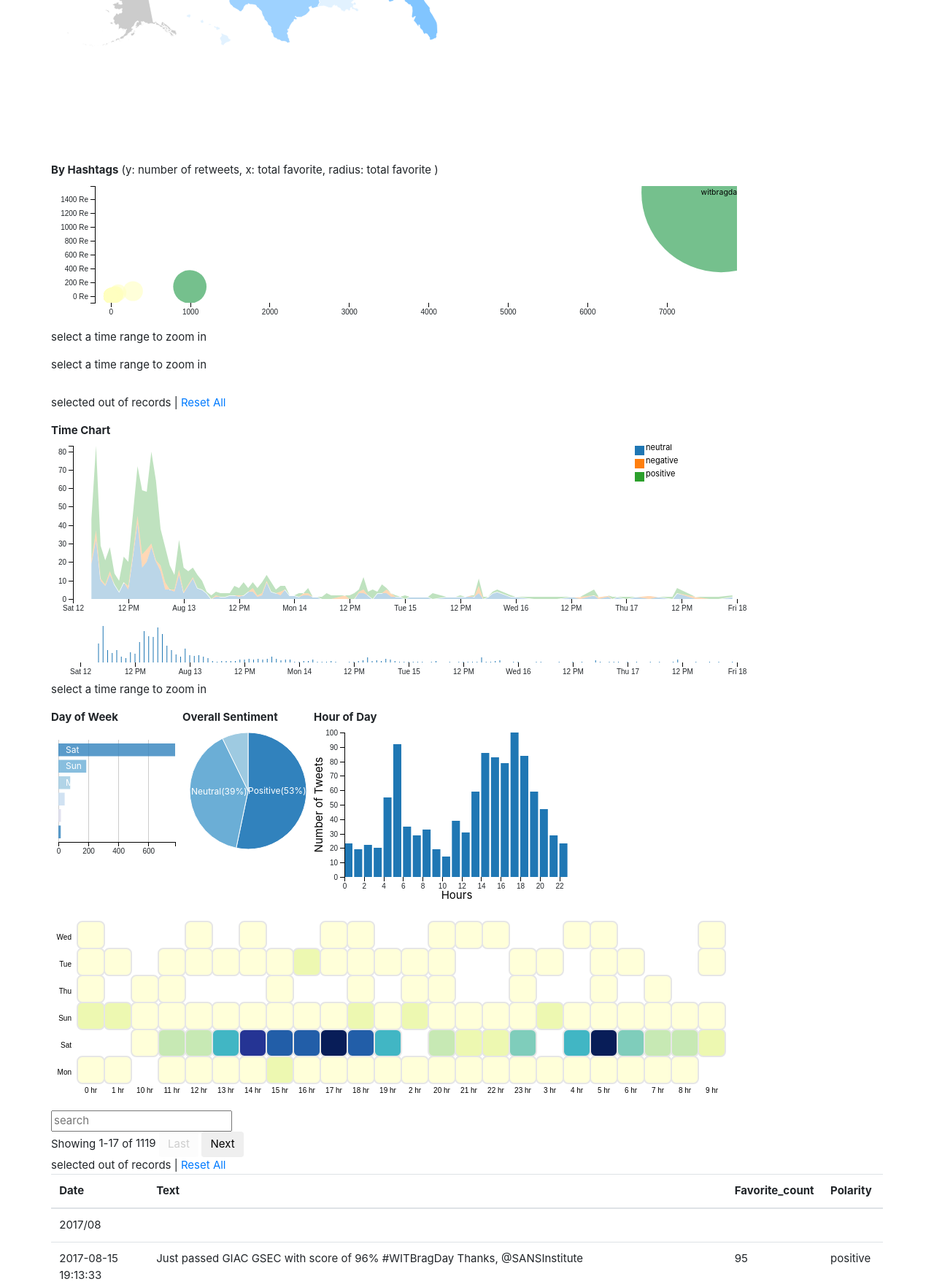
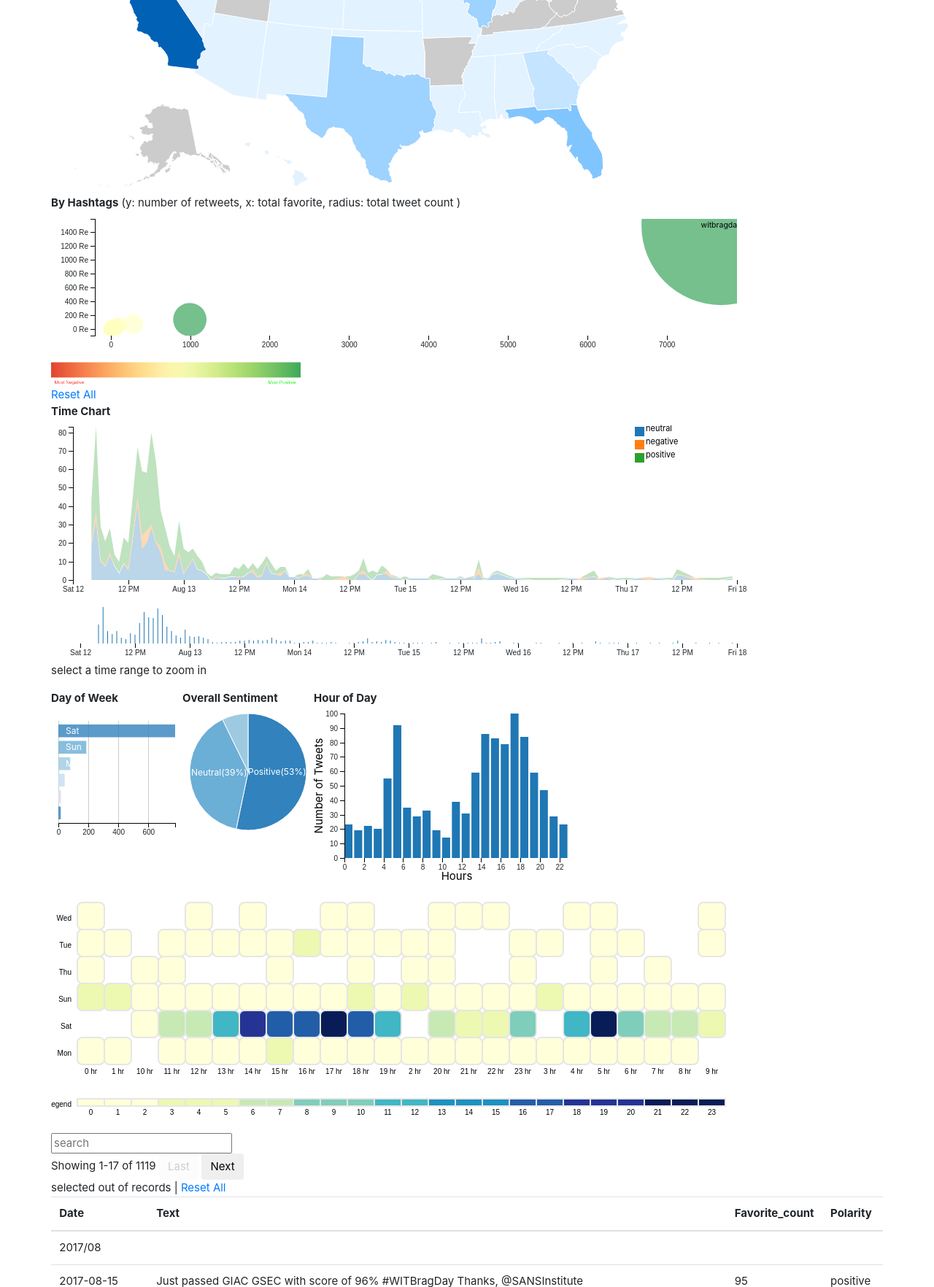
Before and after one commit to rupeshbasnet/twitter-data-vis, a Flask app: page /twitterData/final in a window 1280 px wide. Shown: the part 920-2684 px from the top of the page at 73% size. Run offline with Flask 2, Linux system fonts and the light colour scheme; some libraries are stand-ins or nearby versions.

Commit message:
added legends and everythig else

```diff
--- a/MainApp/templates/final_dash.html
+++ b/MainApp/templates/final_dash.html
@@ -13,82 +13,55 @@
     <!-- --- DASHBOARD ----------->
 
     <div class="row">
+      <div>
+        <strong>Most Used Hashtag Dashboard</strong>
+        <div id="dashboard" >
 
-        <div id="dashboard" >
-            <strong>Dashboard</strong>
             <a class="reset" href="javascript:yearlyBubbleChart.filterAll();dc.redrawAll();"
                style="display: none;">reset</a>
-
-
+      </div>
       </div>
       </div>
 <div class="row">
+  <div>
+    <strong>Most Used Keyword Dashboard</strong>
         <div id="dashboard2">
-            <strong>Dashboard 2</strong>
+
             <a class="reset" href="javascript:gainOrLossChart.filterAll();dc.redrawAll();"
                 style="display: none;">reset</a>
 
 
         </div>
         </div>
-    <!-- --- DASHBOARD2 ----------->
-    <div class="row">
-
     </div>
 
     <div class="row">
       <!-- ----- GEOLOCATION ---------->
-      <!--  <div class="chart-wrapper" id="chart-line1">
-            <strong>Timeline</strong>
-            <a class="reset" href="javascript:quarterChart.filterAll();dc.redrawAll();" style="display: none;">reset</a>
-            <div class="clearfix"></div>
-        </div>-->
         <div id="us-chart">
-            <strong>Tweet Distribution by States (color: total favourite counts)</strong>
+            <strong>Tweet Distribution by States (color: total tweet counts)</strong>
             <a class="reset" href="javascript:usChart.filterAll();dc.redrawAll();scalee();" style="display: none;">reset</a>
             <span class="reset" style="display: none;"> | Current filter: <span class="filter"></span></span>
             <div class="clearfix"></div>
         </div>
         <div class="clearfix"></div>
         <div id="industry-chart">
-            <strong>By Hashtags</strong> (y: number of retweets, x: total favorite, radius: total favorite )
+            <strong>By Hashtags</strong> (y: number of retweets, x: total favorite, radius: total tweet count )
             <a class="reset" href="javascript:industryChart.filterAll();dc.redrawAll();scalee();" style="display: none;">reset</a>
             <div class="clearfix"></div>
+
         </div>
+        <br>
+          <img height = "30%" width = "30%" src = "{{url_for('static', filename = 'bubblechartlegend.png')}}"/>
+
     </div>
 
-    <div class="row">
-        <div id="monthly-move-chart">
-            <strong></strong>
-            <span class="reset" style="display: none;">range: <span class="filter"></span></span>
-            <a class="reset" href="javascript:moveChart.filterAll();volumeChart.filterAll();dc.redrawAll();scalee();"
-               style="display: none;">reset</a>
-            <div class="clearfix"></div>
-        </div>
-    </div>
+    <div class ="row">
 
-    <div class="row">
-        <div id="monthly-volume-chart">
-        </div>
-        <p class="muted pull-right" style="margin-right: 15px;">select a time range to zoom in</p>
-    </div>
-
-    <div class="row">
-        <div id="us-chart"></div>
-        <p class="muted pull-right" style="margin-right: 15px;">select a time range to zoom in</p>
+      <a
+          href="javascript:dc.filterAll(); dc.renderAll();scalee();">Reset All</a>
       </div>
 
 
-    <div class="row">
-        <div>
-            <div class="dc-data-count">
-                <span class="filter-count"></span> selected out of <span class="total-count"></span> records | <a
-                    href="javascript:dc.filterAll(); dc.renderAll();scalee();">Reset All</a>
-            </div>
-        </div>
-        <table class="table table-hover dc-data-table">
-        </table>
-    </div>
 
     <div class="row">
         <div id="dc-time-chart2">
@@ -136,6 +109,8 @@
     <div class="row">
 
     <div id="test"></div>
+
+    <div id="heatmapKey"></div>
 </div>
     <div class="row">
         <div>
@@ -163,29 +138,6 @@
 
 <script>
 
-  /*    var parseDate = d3.timeParse("%Y-%m-%dT%H:%M:%S");
-
-      d3.csv('{{url_for('static', filename = 'multi-line_witbrag.csv')}}', function(error, data) {
-      data.forEach(function (d) {
-          d.date = parseDate(d.date);
-          d.value1 = +d.value1;
-          d.value2 = +d.value2;
-          d.value3 = +d.value3;
-      });
-
-      var chart = makeLineChart(data, 'date', {
-          'Negative': {column: 'value1'},
-          'Neutral': {column: 'value2'},
-          'Positive': {column: 'value3'}
-      });
-      chart.bind({selector:"#chart-line1",chartSize:{height:452, width:960}, axisLabels: {xAxis:'Dates', yAxis: 'Count'}});
-      chart.render();
-
-    }); */
-
-      //   drawWordCloud();
-
-    //var tagslist = dc.wordCloud("#tag-cloud")
 
           var tweetDistributionChart = dc.barChart('#tweet-distribution');
           var numberFormat = d3.format(".2f");
@@ -283,19 +235,11 @@
                           }
                      );
 
-            //  var sortByFoo = crossfilter.quicksort.by(function(d) { return d.count; });
-
-              //var authSort = sortByFoo(frequencyGroup,0,frequencyGroup.length);
-                //  console.log(authSort);
-
-                //console.log(frequencyGroup.value());
-
 
               var hashtagGroup = industries.group().reduceCount(function (d) {
                   return d["hashtags"].toLowerCase();
               });
 
-            //  console.log(hashtagGroup.top(20));
 
               var statsByIndustries = industries.group().reduce(
                       function (p, v) {
@@ -321,9 +265,6 @@
                           return {amountRaised: 0, deals: 0, polarity: '', pole: 0}
                       }
               );
-            //  console.log(statsByIndustries.top(3));
-              // define a daily volume Dimension
-
 
 
                var volumeByDay = data.dimension(function(d) {
@@ -407,6 +348,65 @@
 
              console.log(runGroup.top(3));
 
+             var minValue = 0;
+             var maxValue = 83;
+             var range = maxValue - minValue;
+
+              var heatArr = [];
+              for (var i = 0; i < 24; i++) {
+               heatArr.push({
+                 val: minValue + i / 23 * range,
+                 index: i
+               });
+              }
+
+              var ndx = crossfilter(heatArr);
+
+              var keyHeatmap = ndx.dimension(function(d) {
+                return [d.index, 1];
+              });
+
+              var keyHeatmapGroup = keyHeatmap.group().reduceSum(function(d) {
+                return d.val;
+              });
+
+              var heatmapChart = dc.heatMap("#heatmapKey");
+
+              var heatColorMapping = function(d) {
+                return d3.scale.linear().domain([minValue, maxValue]).range(["blue", "red"])(d);
+              };
+
+              heatColorMapping.domain = function() {
+                return [minValue, maxValue];
+              };
+
+              heatmapChart.width(45 * 20 + 80)
+              .height(50)
+                  .dimension(keyHeatmap)
+                  .group(keyHeatmapGroup)
+                  .colorAccessor(function(d) {
+                    return d.value;
+                  })
+                  .keyAccessor(function(d) { return d.key[0]; })
+                  .valueAccessor(function(d) { return d.key[1]; })
+                  //.colsLabel(function(d){
+                  //  return heatArr[d].val.toFixed(0);
+                  //})
+                  .rowsLabel(function(d) {
+                    return "Legend";
+                  })
+                  .transitionDuration(0)
+                  .title(function (d) {
+                      return "Legend";
+                  })
+                  .colors(["#ffffd9","#edf8b1","#c7e9b4","#7fcdbb","#41b6c4","#1d91c0","#225ea8","#253494","#081d58"])
+                  //legend(dc.htmlLegend().container('#name-legend').horizontal(true).highlightSelected(true))
+                  .calculateColorDomain();
+
+              heatmapChart.xBorderRadius(0);
+              heatmapChart.yBorderRadius(0);
+
+
               d3.json('{{url_for('static', filename = 'us-states.json')}}').then(function (statesJson) {
                   usChart.width(990)
                           .height(500)
@@ -418,14 +418,16 @@
                           .overlayGeoJson(statesJson.features, "state", function (d) {
                               return d.properties.name;
                           })
+                          .legend(dc.legend())
                       .projection(d3.geoAlbersUsa())
                       .valueAccessor(function(kv) {
-                          //console.log(kv);
                           return kv.value;
                       })
                           .title(function (d) {
                               return "State: " + d.key + "\nTotal tweets: " + numberFormat(d.value ? d.value : 0);
                           });
+
+
 
 
 
@@ -448,6 +450,7 @@
                           .r(d3.scaleLinear().domain([0, 4000]))
                           .colors(d3.schemeRdYlGn[5])
                           //(optional) define color domain to match your data domain if you want to bind data or color
+                          .legend(dc.legend().legendText(function(d, i) { return i + '. ' + d.name; }))
                           .colorDomain([-100, 100])
                       //##### Accessors
 
@@ -458,7 +461,7 @@
                               return d.value.pole;
                           })
                         /*  .colors(d3.scaleOrdinal().domain(["positive", "negative", "neutral"])
-                          .range(["#30d34e", "#ef2121", "#605e5e"]))
+
                           //(optional) define color domain to match your data domain if you want to bind data or color
 
                       //##### Accessors
@@ -649,13 +652,17 @@
                   .keyAccessor(function(d) { return d.key[0] + ' hr'; })
                   .valueAccessor(function(d) { return d.key[1]; })
                   .colorAccessor(function(d) { return +d.value; })
-                  .legend(dc.legend().x(0).y(0).itemHeight(13).gap(5))
+                  .legend(dc.legend().x(800).y(10).itemHeight(13).gap(5))
                   .title(function(d) {
                       return "Day:   " + d.key[0] + "\n" +
                              "Hour:  " + d.key[1] + "\n" +
-                             "Count: " + (299000 + d.value)})
+                             "Count: " + d.value})
                   .colors(["#ffffd9","#edf8b1","#c7e9b4","#7fcdbb","#41b6c4","#1d91c0","#225ea8","#253494","#081d58"])
+                  //legend(dc.htmlLegend().container('#name-legend').horizontal(true).highlightSelected(true))
                   .calculateColorDomain();
+
+
+
 
               dc.renderAll();
 
@@ -704,7 +711,7 @@
 
           function scalee() {
             usChart.selectAll('g.state').each(function (d) {
-                d3.select(this).attr('transform', 'scale(0.7)')
+                d3.select(this).attr('transform', 'scale(1)')
             })
           }
           function dashboard(id, fData){
```
Also changed, not shown: MainApp/static/bubblechartlegend.png (added). Lines whose indentation alone changed are shown as unchanged.
